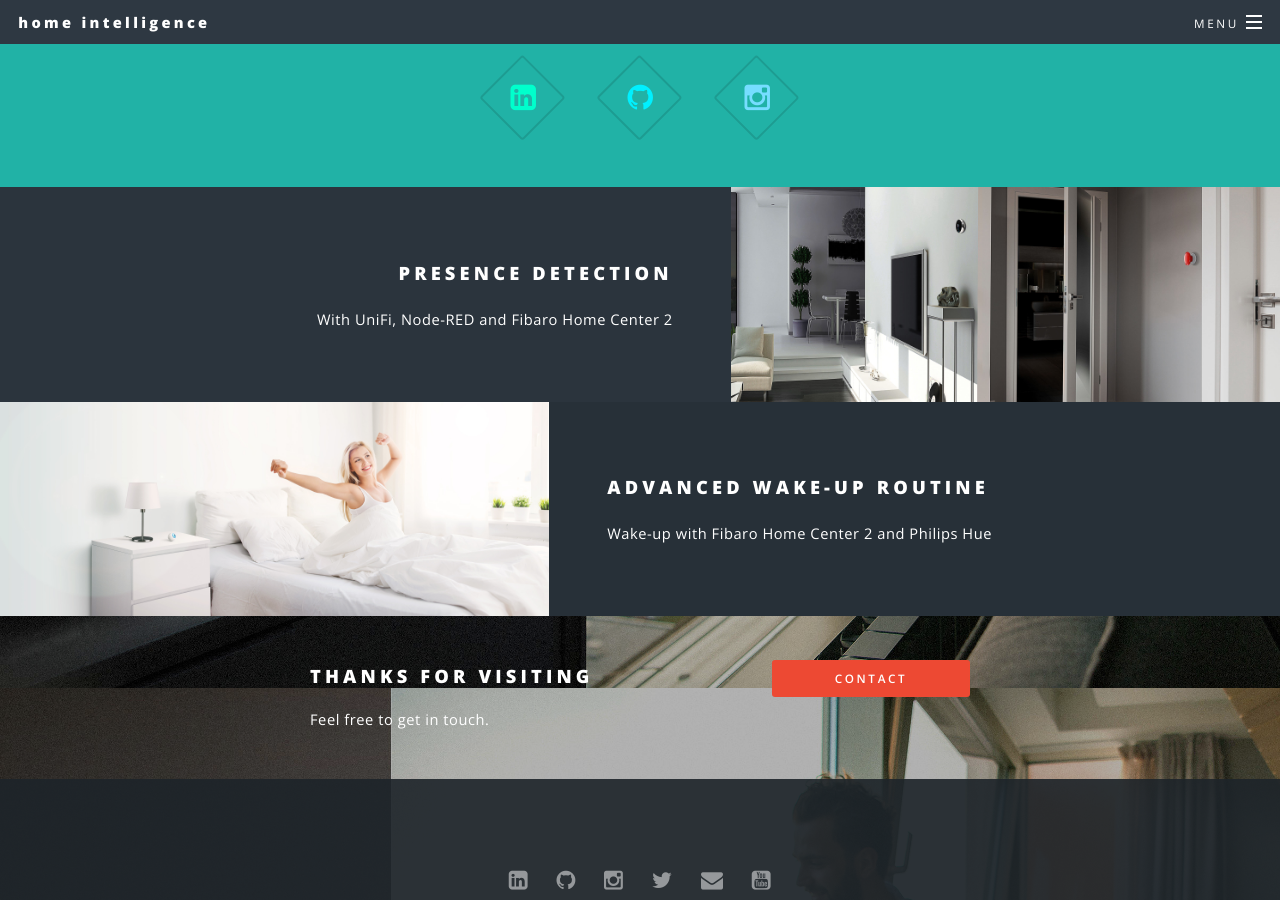
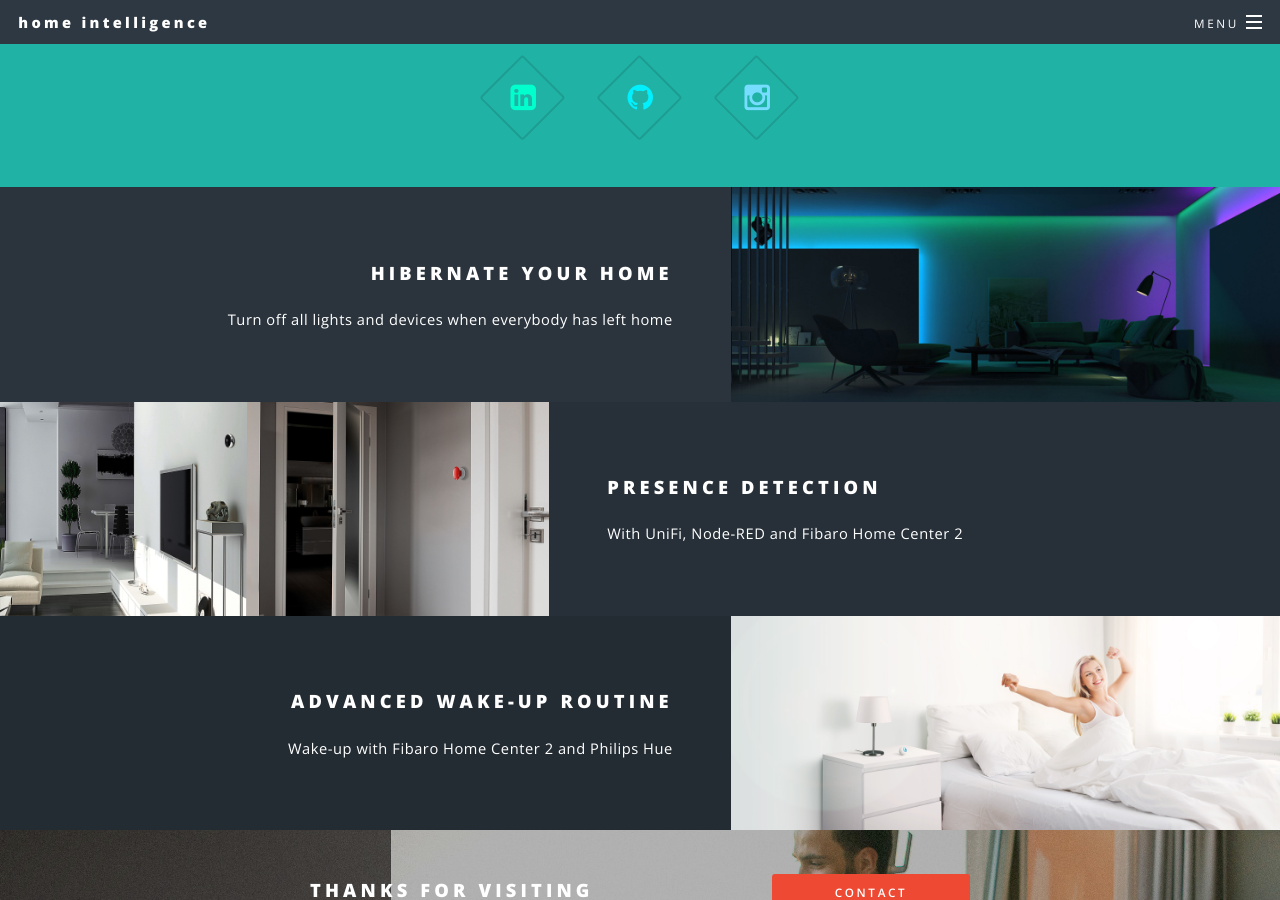
Before and after one commit to joepv/joepv.github.io, a Jekyll site: the page built from index.md, in a window 1280 px wide and 900 px high, scrolled down 1112 px. Built offline with Jekyll 4.4.1, drawn with Linux system fonts in a browser that asks for light colours.

Commit message:
Hibernate your home page draft added.

```diff
--- a/_pages/contact.html
+++ b/_pages/contact.html
@@ -1,5 +1,4 @@
 ---
-key: 3
 title: Contact
 permalink: /contact/
 options: nolanding
--- /dev/null
+++ b/_pages/hibernate.md
@@ -0,0 +1,12 @@
+---
+key: 3
+title: Hibernate your home
+permalink: /hibernate/
+excerpt: Turn off all lights and devices when everybody has left home
+image: aurora-scene.jpg
+background-image: banner.jpg
+---
+
+# Turn off all lights and devices when everybody has left home
+
+_This is a draft, I am still writing, come back soon..._
```
Also changed, not shown: images/aurora-scene.jpg (added).
